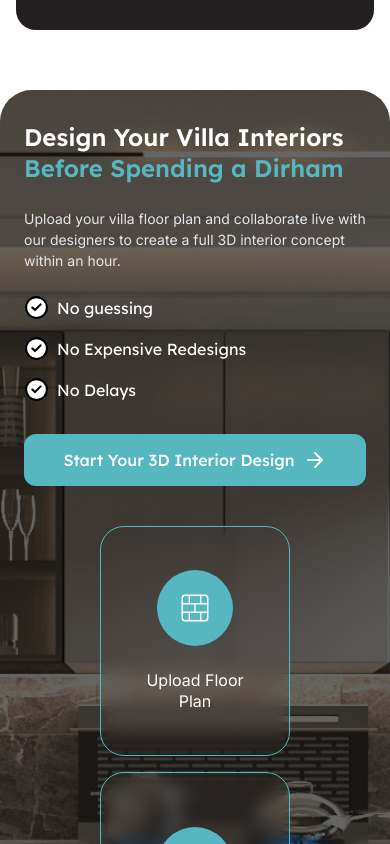
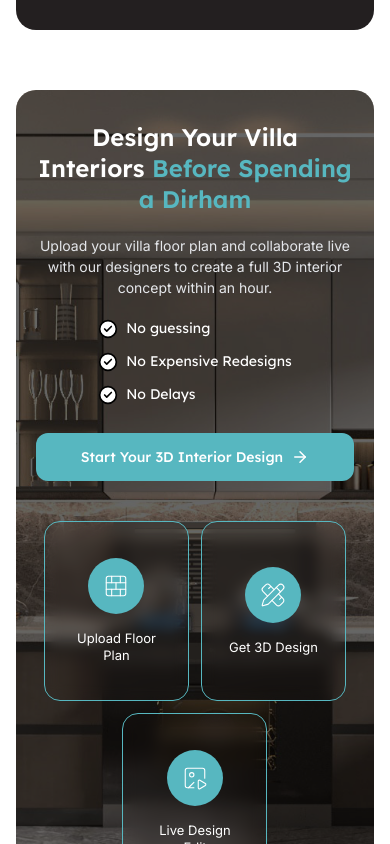
Before and after one commit to sreejith97/ideal-home-ui, a Next.js app: page / in a window 390 px wide. Shown: the part 5600-6444 px from the top of the page. Built offline with nearby package versions, Linux system fonts and the light colour scheme.

Commit message:
styling: fix responsiveness in the HowItWorks section

```diff
--- a/src/components/layout/HowItWorks.tsx
+++ b/src/components/layout/HowItWorks.tsx
@@ -9,20 +9,21 @@ import Button from "@/components/ui/Button";
 
 const HowItWorks = () => {
   return (
-    <section className="bg-white mb-[100px]  ">
+    <section className="bg-white mb-[60px] md:mb-[80px] lg:mb-[100px]">
       <div
-        className=" relative overflow-hidden mx-auto max-w-[1200px] rounded-[2rem] bg-secondary px-6 py-8 sm:px-8 sm:py-10 lg:px-[38px] lg:py-[50px] text-white bg-cover bg-center bg-no-repeat"
+        className="relative overflow-hidden mx-auto w-[92%] md:w-[95%] lg:w-full max-w-[1200px] rounded-[20px] lg:rounded-[2rem] bg-secondary px-5 py-8 sm:px-8 sm:py-10 lg:px-[38px] lg:py-[50px] text-white bg-cover bg-center bg-no-repeat"
         style={{
           backgroundImage: "url('/assets/design_background.jpg')",
         }}
       >
-        <div className="absolute inset-0 bg-black/60 " />
-        <div className="relative z-10 flex flex-col lg:flex-row justify-between gap-10 lg:gap-8 items-center">
-          <div className="relative z-10 flex flex-col lg:flex-row justify-between gap-10 lg:gap-8 items-center">
-            <div className="flex flex-col gap-6 justify-center w-full max-w-[431px] mx-auto lg:mx-0">
+        <div className="absolute inset-0 bg-black/60" />
+        <div className="relative z-10 flex flex-col lg:flex-row justify-between gap-10 lg:gap-8 items-center w-full">
+          <div className="relative z-10 flex flex-col lg:flex-row justify-between gap-10 lg:gap-8 items-center w-full">
+            <div className="flex flex-col gap-5 lg:gap-6 justify-center w-full max-w-[431px] mx-auto lg:mx-0 text-center lg:text-left">
               <div className="flex flex-col font-semibold text-[24px] sm:text-[28px] md:text-[32px] lg:text-[32px] leading-[130%] align-middle">
                 <h2>
-                  Design Your Villa Interiors <br />{" "}
+                  Design Your Villa Interiors{" "}
+                  <br className="hidden sm:block lg:block" />{" "}
                   <span className="text-primary">
                     {" "}
                     Before Spending a Dirham{" "}
@@ -35,32 +36,29 @@ const HowItWorks = () => {
                 designers to create a full 3D interior concept within an hour.
               </p>
 
-              <div className="grid grid-cols-1 sm:grid-cols-2 gap-4">
-                <div className="flex items-center gap-2">
+              <div className="grid grid-cols-1 sm:grid-cols-2 gap-3 md:gap-4 text-left w-fit mx-auto lg:mx-0">
+                <div className="flex items-center gap-2 text-[14px] md:text-base">
                   <span>
                     <CircleCheck
-                      size={25}
-                      className="fill-white"
+                      className="fill-white w-[20px] h-[20px] md:w-[25px] md:h-[25px]"
                       color="#000000"
                     />
                   </span>{" "}
                   No guessing
                 </div>
-                <div className="flex items-center gap-2">
+                <div className="flex items-center gap-2 text-[14px] md:text-base">
                   <span>
                     <CircleCheck
-                      size={25}
-                      className="fill-white"
+                      className="fill-white w-[20px] h-[20px] md:w-[25px] md:h-[25px]"
                       color="#000000"
                     />
                   </span>{" "}
                   No Expensive Redesigns
                 </div>
-                <div className="flex items-center gap-2">
+                <div className="flex items-center gap-2 text-[14px] md:text-base">
                   <span>
                     <CircleCheck
-                      size={25}
-                      className="fill-white"
+                      className="fill-white w-[20px] h-[20px] md:w-[25px] md:h-[25px]"
                       color="#000000"
                     />
                   </span>{" "}
@@ -68,42 +66,53 @@ const HowItWorks = () => {
                 </div>
               </div>
 
-              <div className="flex mt-2">
+              <div className="flex mt-2 justify-center lg:justify-start">
                 <Button
                   text="Start Your 3D Interior Design"
-                  icon={<ArrowRight size={24} />}
+                  icon={
+                    <ArrowRight className="w-[18px] h-[18px] lg:w-[24px] lg:h-[24px]" />
+                  }
                   iconPosition="right"
-                  className="hover:bg-[#4aaeb0] inline-flex items-center justify-center gap-2 rounded-[8px] bg-primary px-6 py-3 font-medium text-[16px] text-white transition-all duration-300 w-full sm:w-[320px] h-[52px]"
+                  className="hover:bg-[#4aaeb0] inline-flex items-center justify-center gap-2 rounded-[8px] bg-primary px-6 py-3 font-medium text-[14px] lg:text-[16px] text-white transition-all duration-300 w-full sm:w-[320px] h-[48px] lg:h-[52px]"
                 />
               </div>
             </div>
 
-            <div className="flex flex-wrap justify-center lg:justify-end gap-4 lg:gap-5 w-full max-w-[624px] mx-auto lg:mx-0">
-              <div className="flex flex-col items-center justify-center gap-6 text-center w-[190px] h-[230px] bg-[#4D4A4A12]/50 border border-primary rounded-[24px] p-2 transition-all duration-300 hover:bg-[#4D4A4A10]/70 backdrop-blur-sm">
-                <div className="w-[76px] h-[76px] rounded-full bg-primary flex items-center justify-center text-white">
-                  <BrickWall size={34} strokeWidth={1} />
+            <div className="flex flex-wrap justify-center lg:justify-end gap-3 sm:gap-4 lg:gap-5 w-full max-w-[624px] mx-auto lg:mx-0">
+              <div className="flex flex-col items-center justify-center gap-4 lg:gap-6 text-center w-[145px] sm:w-[170px] lg:w-[190px] h-[180px] sm:h-[200px] lg:h-[230px] bg-[#4D4A4A12]/50 border border-primary rounded-[16px] lg:rounded-[24px] p-2 transition-all duration-300 hover:bg-[#4D4A4A10]/70 backdrop-blur-sm">
+                <div className="w-[56px] h-[56px] lg:w-[76px] lg:h-[76px] rounded-full bg-primary flex items-center justify-center text-white">
+                  <BrickWall
+                    className="w-[26px] h-[26px] lg:w-[34px] lg:h-[34px]"
+                    strokeWidth={1}
+                  />
                 </div>
-                <p className="text-white font-inter font-normal text-[16px] leading-[1.3]">
+                <p className="text-white font-inter font-normal text-[13px] sm:text-[14px] lg:text-[16px] leading-[1.3]">
                   Upload Floor
                   <br />
                   Plan
                 </p>
               </div>
 
-              <div className="flex flex-col items-center justify-center gap-6 text-center w-[190px] h-[230px] bg-[#4D4A4A12]/50 border border-primary rounded-[24px] p-2 transition-all duration-300 hover:bg-[#4D4A4A10]/70 backdrop-blur-sm">
-                <div className="w-[76px] h-[76px] rounded-full bg-primary flex items-center justify-center text-white">
-                  <PencilRuler size={34} strokeWidth={1} />
+              <div className="flex flex-col items-center justify-center gap-4 lg:gap-6 text-center w-[145px] sm:w-[170px] lg:w-[190px] h-[180px] sm:h-[200px] lg:h-[230px] bg-[#4D4A4A12]/50 border border-primary rounded-[16px] lg:rounded-[24px] p-2 transition-all duration-300 hover:bg-[#4D4A4A10]/70 backdrop-blur-sm">
+                <div className="w-[56px] h-[56px] lg:w-[76px] lg:h-[76px] rounded-full bg-primary flex items-center justify-center text-white">
+                  <PencilRuler
+                    className="w-[26px] h-[26px] lg:w-[34px] lg:h-[34px]"
+                    strokeWidth={1}
+                  />
                 </div>
-                <p className="text-white font-inter font-normal text-[16px] leading-[1.3]">
+                <p className="text-white font-inter font-normal text-[13px] sm:text-[14px] lg:text-[16px] leading-[1.3]">
                   Get 3D Design
                 </p>
               </div>
 
-              <div className="flex flex-col items-center justify-center gap-6 text-center w-[190px] h-[230px] bg-[#4D4A4A12]/50 border border-primary rounded-[24px] p-2 transition-all duration-300 hover:bg-[#4D4A4A10]/70 backdrop-blur-sm">
-                <div className="w-[76px] h-[76px] rounded-full bg-primary flex items-center justify-center text-white">
-                  <ImagePlay size={34} strokeWidth={1} />
+              <div className="flex flex-col items-center justify-center gap-4 lg:gap-6 text-center w-[145px] sm:w-[170px] lg:w-[190px] h-[180px] sm:h-[200px] lg:h-[230px] bg-[#4D4A4A12]/50 border border-primary rounded-[16px] lg:rounded-[24px] p-2 transition-all duration-300 hover:bg-[#4D4A4A10]/70 backdrop-blur-sm">
+                <div className="w-[56px] h-[56px] lg:w-[76px] lg:h-[76px] rounded-full bg-primary flex items-center justify-center text-white">
+                  <ImagePlay
+                    className="w-[26px] h-[26px] lg:w-[34px] lg:h-[34px]"
+                    strokeWidth={1}
+                  />
                 </div>
-                <p className="text-white font-inter font-normal text-[16px] leading-[1.3]">
+                <p className="text-white font-inter font-normal text-[13px] sm:text-[14px] lg:text-[16px] leading-[1.3]">
                   Live Design
                   <br />
                   Edit
```
